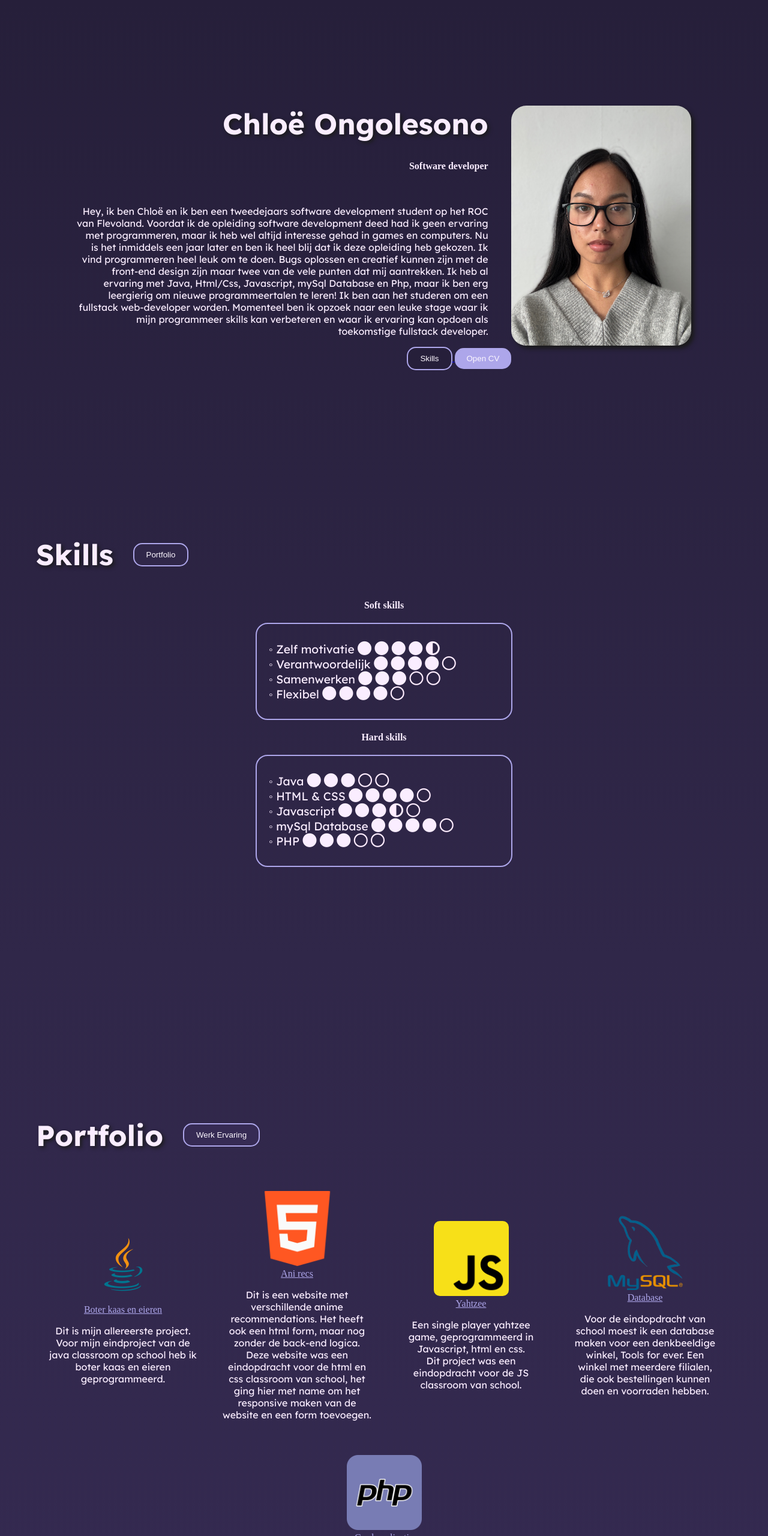
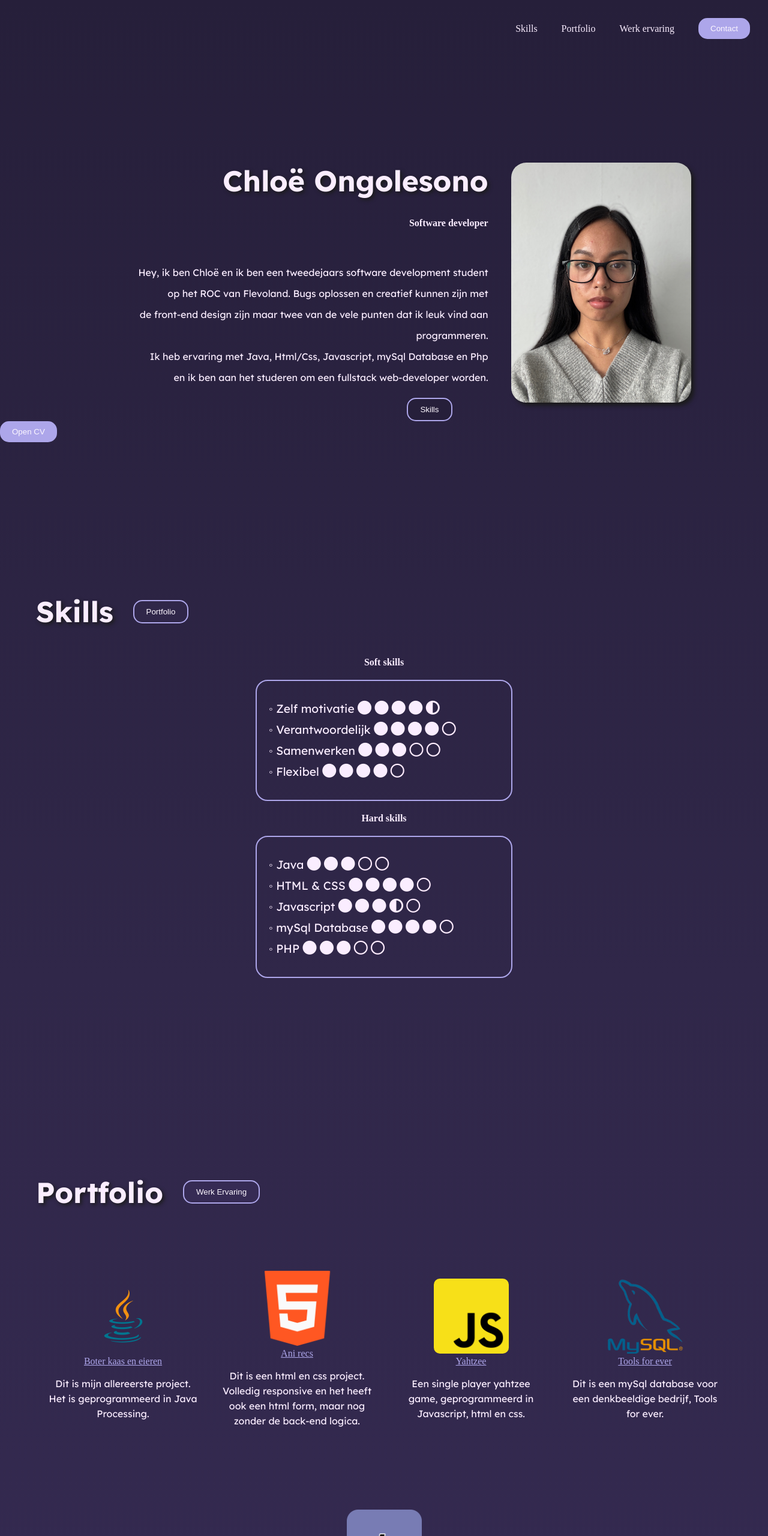
Before and after one commit to chloeongo/cvWebsite, a plain HTML site: page index.html in a window 1280 px wide. Shown: the top 2560 px of the page at 60% size. Drawn offline with Linux system fonts and the light colour scheme; a web font is replaced by a local one.

Commit message:
fixes
imgs aangepast. linkedin link toegevoegd bij contact. about me intro leesbaar gemaakt

```diff
--- a/index.html
+++ b/index.html
@@ -4,6 +4,7 @@
     <meta charset="UTF-8" />
     <meta name="viewport" content="width=device-width, initial-scale=1.0" />
     <link rel="stylesheet" href="styles.css" />
+    <link rel="icon" type="image/x-icon" href="Images/favicon.png" />
     <link
       href="https://fonts.googleapis.com/css2?family=Lexend+Mega:wght@100..900&family=Lexend:wght@100..900&display=swap"
       rel="stylesheet"
@@ -12,27 +13,30 @@
       src="https://kit.fontawesome.com/ee0165a535.js"
       crossorigin="anonymous"
     ></script>
-    <title>CO</title>
+    <title>CO cv website</title>
   </head>
   <body>
+    <header>
+      <a href="#skillsH1"> Skills </a>
+      <a href="#portfolioH1">Portfolio </a>
+      <a href="#werkH1"> Werk ervaring </a>
+      <a href="#contactH1">
+        <button id="headerBtn" class="cvBtn">Contact</button>
+      </a>
+    </header>
+
     <div id="aboutme">
       <img id="profilePic" src="Images/profilePic.png" alt="profile picture" />
       <h1 id="name">Chloë Ongolesono</h1>
       <h2 id="title">Software developer</h2>
       <p id="aboutmeP">
-        Hey, ik ben Chloë en ik ben een tweedejaars software development student
-        op het ROC van Flevoland. Voordat ik de opleiding software development
-        deed had ik geen ervaring met programmeren, maar ik heb wel altijd
-        interesse gehad in games en computers. Nu is het inmiddels een jaar
-        later en ben ik heel blij dat ik deze opleiding heb gekozen. Ik vind
-        programmeren heel leuk om te doen. Bugs oplossen en creatief kunnen zijn
-        met de front-end design zijn maar twee van de vele punten dat mij
-        aantrekken. Ik heb al ervaring met Java, Html/Css, Javascript, mySql
-        Database en Php, maar ik ben erg leergierig om nieuwe programmeertalen
-        te leren! Ik ben aan het studeren om een fullstack web-developer worden.
-        Momenteel ben ik opzoek naar een leuke stage waar ik mijn programmeer
-        skills kan verbeteren en waar ik ervaring kan opdoen als toekomstige
-        fullstack developer.
+        Hey, ik ben Chloë en ik ben een tweedejaars software development
+        student<br />
+        op het ROC van Flevoland. Bugs oplossen en creatief kunnen zijn met
+        <br />de front-end design zijn maar twee van de vele punten dat ik leuk
+        vind aan programmeren. <br />Ik heb ervaring met Java, Html/Css,
+        Javascript, mySql Database en Php <br />en ik ben aan het studeren om
+        een fullstack web-developer worden.
       </p>
       <a href="#skillsH1">
         <button id="skillsBtn" class="regBtn">Skills</button>
@@ -41,7 +45,7 @@
         href="https://1drv.ms/w/s!Ak1J6JQpUi98gb4w3pz-HXibG00uYw?e=fSDQe6"
         target="_blank"
       >
-        <button id="cvBtn">Open CV</button>
+        <button class="cvBtn">Open CV</button>
       </a>
     </div>
 
@@ -156,8 +160,8 @@
           >Boter kaas en eieren</a
         >
         <p>
-          Dit is mijn allereerste project. Voor mijn eindproject van de java
-          classroom op school heb ik boter kaas en eieren geprogrammeerd.
+          Dit is mijn allereerste project. Het is geprogrammeerd in Java
+          Processing.
         </p>
       </div>
 
@@ -171,11 +175,8 @@
           >Ani recs</a
         >
         <p>
-          Dit is een website met verschillende anime recommendations. Het heeft
-          ook een html form, maar nog zonder de back-end logica.<br />
-          Deze website was een eindopdracht voor de html en css classroom van
-          school, het ging hier met name om het responsive maken van de website
-          en een form toevoegen.
+          Dit is een html en css project. Volledig responsive en het heeft ook
+          een html form, maar nog zonder de back-end logica.
         </p>
       </div>
 
@@ -191,8 +192,6 @@
         <p>
           Een single player yahtzee game, geprogrammeerd in Javascript, html en
           css.
-          <br />
-          Dit project was een eindopdracht voor de JS classroom van school.
         </p>
       </div>
 
@@ -203,12 +202,11 @@
           href="https://1drv.ms/f/s!Ak1J6JQpUi98gb4ZTCmh5InZPiR4lQ?e=z3lpad"
           target="_blank"
           class="portfolioLink"
-          >Database</a
+          >Tools for ever</a
         >
         <p>
-          Voor de eindopdracht van school moest ik een database maken voor een
-          denkbeeldige winkel, Tools for ever. Een winkel met meerdere filialen,
-          die ook bestellingen kunnen doen en voorraden hebben.
+          Dit is een mySql database voor een denkbeeldige bedrijf, Tools for
+          ever.
         </p>
       </div>
 
@@ -222,10 +220,9 @@
           >Crud applicatie</a
         >
         <p>
-          Ik ben momenteel nog bezig met dit project. Ook dit project is een
-          eindopdracht voor school. Ik ben van plan om een soort twitter CRUD
-          applicatie te maken met een log in pagina. Tot nu toe ben ik bezig met
-          het maken van posts.
+          Dit is een crud applicatie geprogrammeerd in php. Ik ben momenteel nog
+          bezig met dit project. Het einddoel is een twitter geïnspireerde
+          applicatie.
         </p>
       </div>
     </div>
@@ -288,10 +285,22 @@
         </a>
       </div>
       <div>
+        <img class="contactImg" src="Images/linkedin.png" />
+        <br />
+        <a
+          href="https://www.linkedin.com/in/chloë-ongolesono-4278b832b/"
+          target="_blank"
+        >
+          <button class="regBtn" style="background-color: #42284f">
+            LinkedIn
+          </button>
+        </a>
+      </div>
+      <div>
         <img class="contactImg" src="Images/email.png" />
         <br />
         <a href="mailto:c.ongolesono@gmail.com" target="_blank">
-          <button id="cvBtn">Stuur een mail!</button>
+          <button class="cvBtn">Stuur een mail!</button>
         </a>
       </div>
       <div>
--- a/styles.css
+++ b/styles.css
@@ -20,12 +20,46 @@ body {
   text-shadow: 3px 3px 6px #1b1b1b;
 }
 
+header {
+  display: flex;
+  justify-content: flex-end;
+  align-items: center;
+  gap: 20px;
+  padding: 20px;
+}
+
+header > a {
+  font-family: "Lexend Mega";
+  color: #faedff;
+  text-decoration: none;
+  padding: 10px;
+}
+
+header > a:hover {
+  color: #e5c8f1;
+}
+
 @media (max-width: 680px) {
   #name,
   #title,
   p {
     text-align: center !important;
   }
+
+  header {
+    align-items: flex-start;
+    gap: 0;
+    padding: 0;
+  }
+
+  header > a {
+    font-size: 13px;
+  }
+
+  #aboutmeP {
+    line-height: 0;
+  }
+
   p {
     margin-left: 0;
     margin-right: 0;
@@ -64,11 +98,20 @@ body {
   #contactHeader {
     margin-top: 20vh;
   }
+
+  .portfolioItem > p {
+    line-height: 0;
+  }
 }
 
 /* about me styling */
 #aboutme {
   height: 100vh;
+}
+
+#aboutmeP,
+.skillP {
+  line-height: 35px;
 }
 
 #name,
@@ -120,7 +163,7 @@ h2 {
   box-shadow: 5px 5px 7px #1b1b1b;
 }
 
-#cvBtn,
+.cvBtn,
 #skillsBtn,
 .regBtn {
   color: #fcf7ff;
@@ -140,12 +183,12 @@ h2 {
   margin-left: 53vw;
 }
 
-#cvBtn {
+.cvBtn {
   background-color: #ada6ea;
   border: none;
 }
 
-#cvBtn:hover {
+.cvBtn:hover {
   background-color: #8e85d1;
 }
 
@@ -191,6 +234,10 @@ h2 {
   padding: 20px;
   gap: 20px;
   height: 100vh;
+}
+
+.portfolioItem > p {
+  line-height: 25px;
 }
 
 .portfolioItem,
```
Also changed, not shown: Images/cv.png, Images/email.png, Images/favicon.png (added), Images/github.png, Images/linkedin.png (added).
